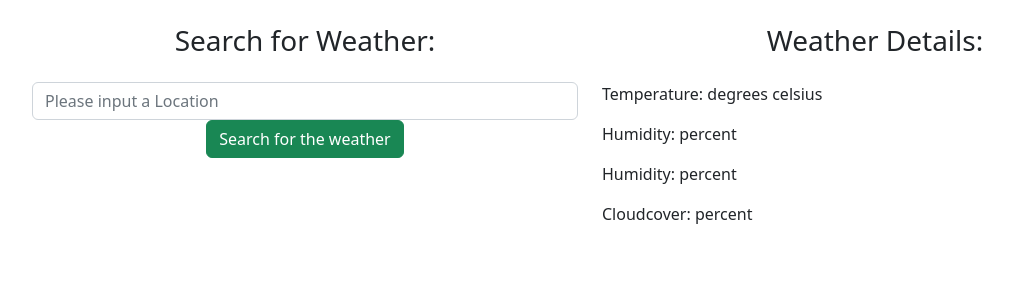
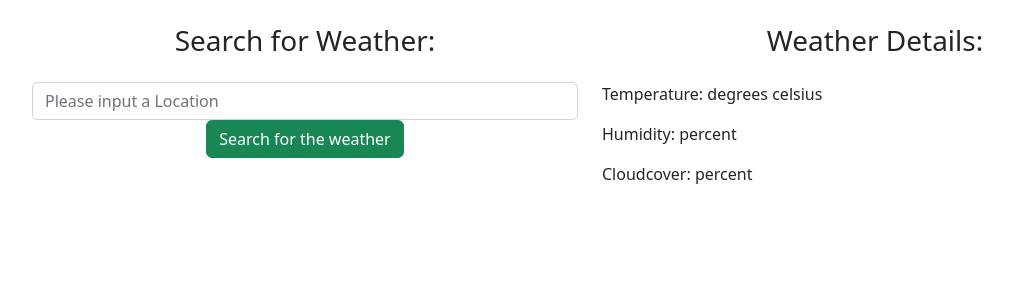
Before and after one commit to TBj93/weather-app, an Angular app: page / in a window 1280 px wide. Shown: the top 300 px of the page, without its empty margins (50-1063 px from the left). Built offline with nearby package versions, Linux system fonts and the light colour scheme.

Commit message:
Update weather.component.html

```diff
--- a/src/app/weather/weather.component.html
+++ b/src/app/weather/weather.component.html
@@ -38,13 +38,6 @@
 
         </p>
 
-        <p>
-
-          Humidity:
-
-          {{this.weatherData?.current.humidity}} percent
-
-        </p>
 
         <p>
 
```
